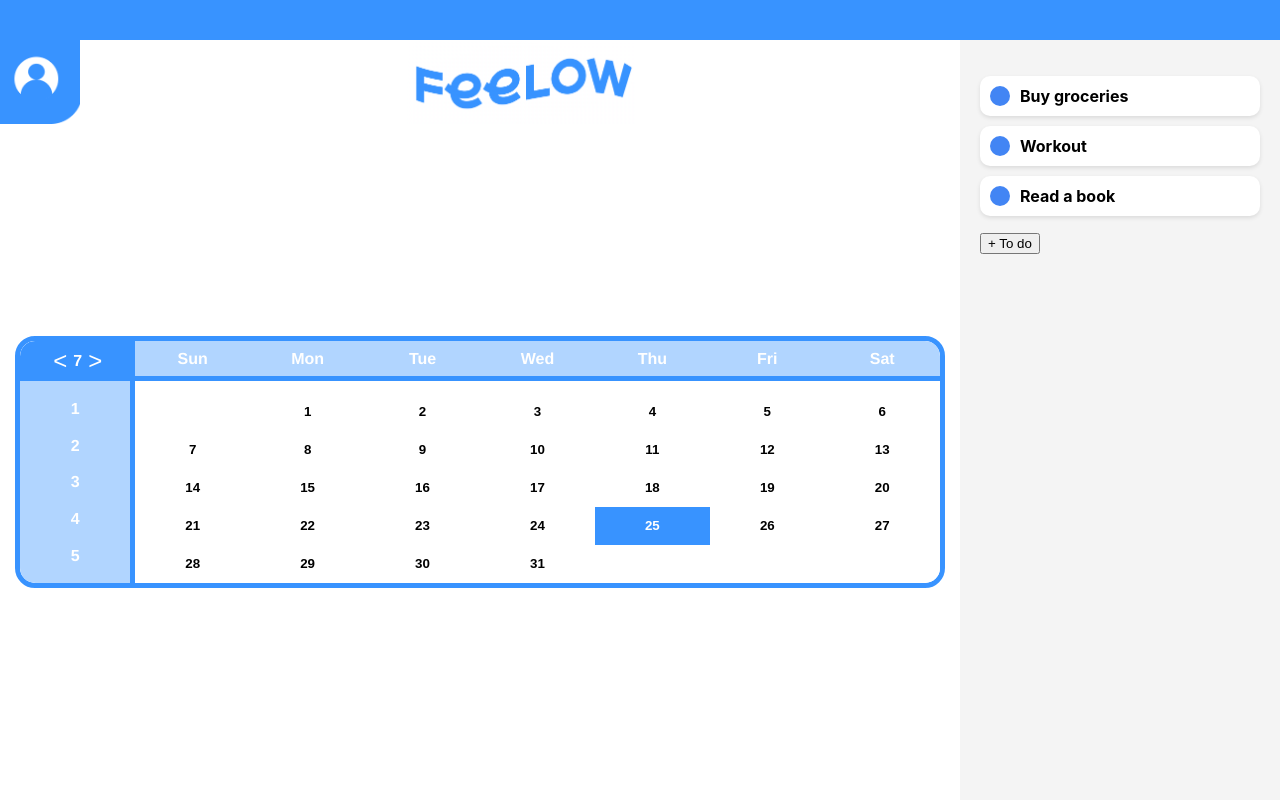
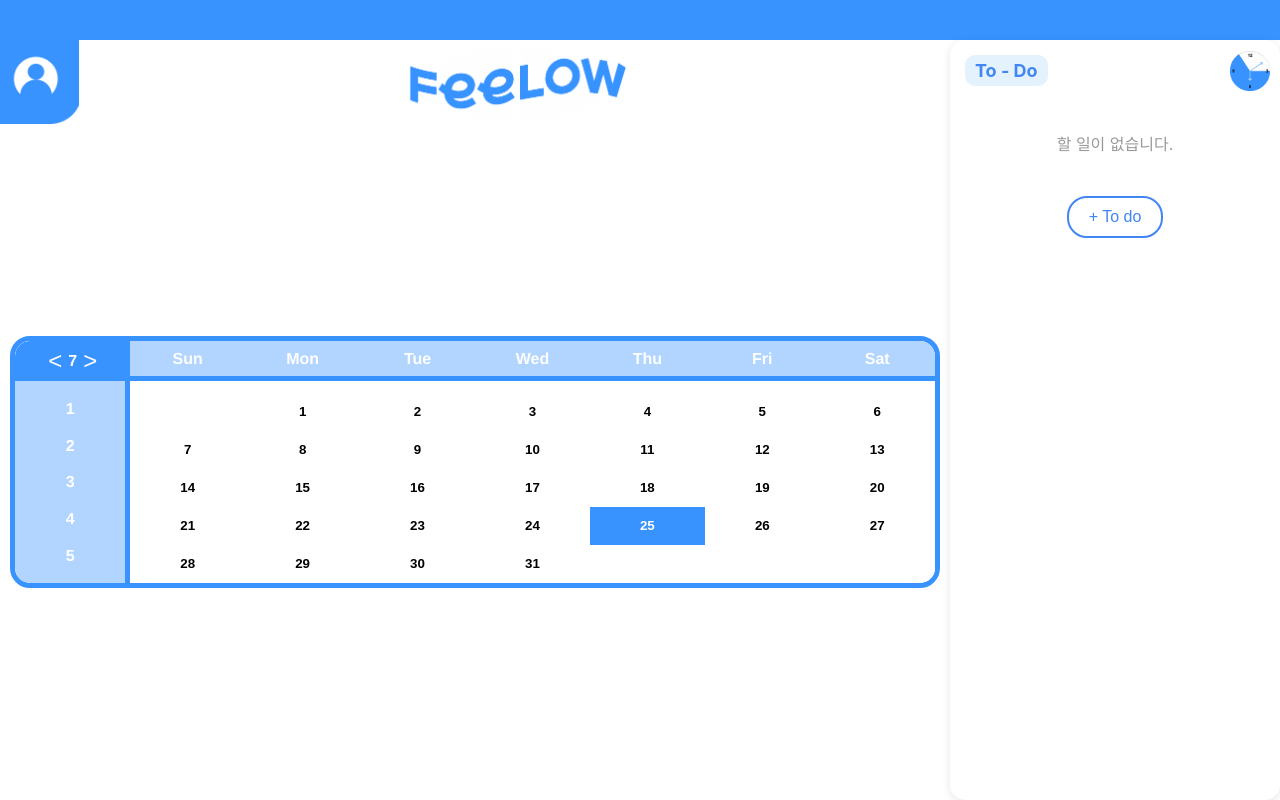
Before and after one commit to Likelion-Feelow/Feelow-Client, a React (Create React App) app: page /main in a window 1280 px wide. Built offline with nearby package versions, Linux system fonts and the light colour scheme; the HTML template or start-up script is replaced by a standard one.

Commit message:
sidebar 스타일링

```diff
--- a/src/App.js
+++ b/src/App.js
@@ -19,6 +19,7 @@ function App() {
     <Router>
         <Routes>
           <Route path="/onboarding" element={<OnBoardingPage />} />
+          <Route path="/" element={<OnBoardingPage />} />
           <Route path="/login" element={<LoginPage />} />
           <Route path="/auth/kakao" element={<KakaoCallback />} />
           <Route path="/test" element={<TestPage />} />
--- a/src/components/Main.jsx
+++ b/src/components/Main.jsx
@@ -53,14 +53,11 @@ const Calendar = styled.div`
 `;
 
 
-const Main = ({ view, setView, setSelectedDate }) => {
+const Main = ({ view, setView, setSelectedDate, onAdd }) => {
   return (
     <Container>
       <ProfileButton />
       <Logo />
-
-
-
 
       <>
         {view === "calendar" && (
@@ -68,9 +65,8 @@ const Main = ({ view, setView, setSelectedDate }) => {
             <CalendarSection setSelectedDate={setSelectedDate} />
         </Calendar>
         )}
-        {view === "add" && <AddTodoForm onCancel={() => setView("calendar")} />}
+        {view === "add" && <AddTodoForm onCancel={() => setView("calendar")} onAdd={onAdd} />}
       </>
-
 
     </Container>
   );
--- a/src/components/Sidebar.jsx
+++ b/src/components/Sidebar.jsx
@@ -1,17 +1,86 @@
 // ./components/Sidebar.js
 
 import React from "react";
+import styled from "styled-components";
 import { SidebarContainer } from "../styles/SidebarStyle";
 import TodoList from "./Todo/TodoList";
 import AddTodoButton from "./Todo/AddTodoButton";
+import Timer from "../images/Timer.png";
 
-const Sidebar = ({onAddTodoClick}) => {
+const Sidebar = ({ selectedDate, onAddTodoClick, tasks }) => {
   return (
     <SidebarContainer>
-      <TodoList />
-      <AddTodoButton onAddTodoClick={onAddTodoClick} />
+      <Header>
+        <Title>To - Do</Title>
+        <IconContainer>
+          <img src={Timer} alt="Timer Icon" />
+        </IconContainer>
+      </Header>
+      <TodoListContainer>
+        <TodoList selectedDate={selectedDate} tasks={tasks} />
+      </TodoListContainer>
+      <AddTodoButtonContainer>
+        <AddTodoButton onAddTodoClick={onAddTodoClick} />
+      </AddTodoButtonContainer>
     </SidebarContainer>
   );
 };
 
 export default Sidebar;
+
+const Header = styled.div`
+  display: flex;
+  justify-content: space-between;
+  align-items: center;
+  margin-bottom: 15px;
+`;
+
+const Title = styled.h2`
+  font-size: 18px;
+  font-weight: bold;
+  color: #4285f4;
+  margin: 0;
+  background-color: #e3f2fd;
+  padding: 5px 10px;
+  border-radius: 10px;
+`;
+
+const IconContainer = styled.div`
+  width: 30px;
+  height: 30px;
+  background-color: #e3f2fd;
+  border-radius: 50%;
+  display: flex;
+  align-items: center;
+  justify-content: center;
+
+  img {
+    width: 40px;  // 원하는 크기로 설정
+    height: 40px; // 원하는 크기로 설정
+  }
+`;
+
+const TodoListContainer = styled.div`
+  margin-top: 15px;
+`;
+
+const AddTodoButtonContainer = styled.div`
+  margin-top: 15px;
+  text-align: center;
+`;
+
+const Button = styled.button`
+  background: none;
+  border: 2px solid #4285f4;
+  border-radius: 20px;
+  color: #4285f4;
+  padding: 10px 20px;
+  font-size: 16px;
+  cursor: pointer;
+  outline: none;
+
+  &:hover {
+    background-color: #4285f4;
+    color: white;
+  }
+`;
--- a/src/components/Todo/AddTodoButton.jsx
+++ b/src/components/Todo/AddTodoButton.jsx
@@ -1,9 +1,28 @@
+import styled from "styled-components";
+
 const AddTodoButton = ({ onAddTodoClick }) => {
   return (
     <div>
-      <button onClick={onAddTodoClick}>+ To do</button>
+      <Button onClick={onAddTodoClick}>+ To do</Button>
     </div>
   );
 };
 
 export default AddTodoButton;
+
+// Styled-components
+const Button = styled.button`
+  background: none;
+  border: 2px solid #4285f4;
+  border-radius: 20px;
+  color: #4285f4;
+  padding: 10px 20px;
+  font-size: 16px;
+  cursor: pointer;
+  outline: none;
+
+  &:hover {
+    background-color: #4285f4;
+    color: white;
+  }
+`;
--- a/src/components/Todo/TodoList.jsx
+++ b/src/components/Todo/TodoList.jsx
@@ -1,179 +1,59 @@
-import React, { useState, useEffect } from "react";
-import axios from "axios";
+import React from "react";
 import styled from "styled-components";
 
-// const TodoList = ({ selectedDate }) => {
-//   const [tasks, setTasks] = useState([]);
-//   const [loading, setLoading] = useState(true);
+const TodoList = ({ selectedDate, tasks }) => {
+  const formattedDate = selectedDate.toISOString().split('T')[0]; // YYYY-MM-DD 형식으로 변환
 
-//   useEffect(() => {
-//     if (!selectedDate) return;
-
-//     const fetchTasks = async () => {
-//       setLoading(true);
-//       const year = selectedDate.getFullYear();
-//       const month = selectedDate.getMonth() + 1; // JavaScript에서 month는 0부터 시작
-//       const day = selectedDate.getDate();
-//       const accessToken = localStorage.getItem("accessToken");
-
-//       if (!accessToken) {
-//         console.error("No access token found");
-//         setLoading(false);
-//         return;
-//       }
-
-//       try {
-//         const response = await axios.get(`/tasks/${year}/${month}/${day}`, {
-//           headers: {
-//             Authorization: `Bearer ${accessToken}`,
-//           },
-//         });
-
-//         setTasks(response.data);
-//       } catch (error) {
-//         console.error("Error fetching tasks:", error);
-//         setTasks([]);
-//       } finally {
-//         setLoading(false);
-//       }
-//     };
-
-//     fetchTasks();
-//   }, [selectedDate]);
-
-//   if (loading) {
-//     return <div>Loading...</div>;
-//   }
-
-//   return (
-//     <div>
-//       <h2>Tasks for {selectedDate.toDateString()}</h2>
-//       <ul>
-//         {tasks.length > 0 ? (
-//           tasks.map((task) => (
-//             <li key={task.id}>
-//               <h3>{task.task_name}</h3>
-//               <p>{task.task_description}</p>
-//               <p>Predicted time: {task.predict_time} minutes</p>
-//               <p>User ID: {task.user_id}</p>
-//               <p>Date: {task.date}</p>
-//             </li>
-//           ))
-//         ) : (
-//           <p>No tasks for this day.</p>
-//         )}
-//       </ul>
-//     </div>
-//   );
-// };
-const TodoList = () => {
-  const [tasks, setTasks] = useState([]);
-  const [loading, setLoading] = useState(true);
-
-  useEffect(() => {
-
-    // 가상의 데이터를 설정합니다.
-    const fetchTasks = async () => {
-      setLoading(true);
-      const fakeData = [
-        {
-          id: 1,
-          task_name: "Buy groceries",
-          task_description: "Buy milk, eggs, and bread",
-          predict_time: 30,
-          user_id: 101,
-          date: "8월1일",
-        },
-        {
-          id: 2,
-          task_name: "Workout",
-          task_description: "1-hour cardio session",
-          predict_time: 60,
-          user_id: 102,
-          date: "8월1일",
-        },
-        {
-          id: 3,
-          task_name: "Read a book",
-          task_description: "Read 50 pages of 'The Great Gatsby'",
-          predict_time: 90,
-          user_id: 103,
-          date: "8월1일",
-        },
-      ];
-
-      // 비동기 함수에서의 delay를 시뮬레이션하기 위해 setTimeout 사용
-      setTimeout(() => {
-        setTasks(fakeData); // fakeData를 setTasks에 전달
-        setLoading(false);
-      }, 1000); // 1초 후에 가상 데이터를 설정
-    };
-
-    fetchTasks();
-  }, []);
-
-  if (loading) {
-    return <div>Loading...</div>;
-  }
+  const filteredTasks = tasks.filter(task => task.date === formattedDate);
 
   return (
-    <div>
-      <TaskList>
-        {tasks.length > 0 ? (
-          tasks.map((task) => (
-            <TaskItem key={task.id}>
-              <TaskIcon />
-              <TaskDetails>
-                <h3>{task.task_name}</h3>
-              </TaskDetails>
-            </TaskItem>
-          ))
-        ) : (
-          <p>No tasks for this day.</p>
-        )}
-      </TaskList>
-    </div>
+    <ListContainer>
+      {filteredTasks.length > 0 ? (
+        filteredTasks.map(task => (
+          <TaskItem key={task.task_id}>
+            <TaskName>{task.task_name}</TaskName>
+            {/* <TaskDescription>{task.task_description}</TaskDescription>
+            <TaskTime>예상 시간: {task.predict_time}분</TaskTime> */}
+          </TaskItem>
+        ))
+      ) : (
+        <NoTaskMessage>할 일이 없습니다.</NoTaskMessage>
+      )}
+    </ListContainer>
   );
 };
 
 export default TodoList;
 
-// Styled-components
-const TaskList = styled.ul`
-  list-style-type: none;
-  padding: 0;
+const ListContainer = styled.div`
+  padding: 10px;
 `;
 
-const TaskItem = styled.li`
-  display: flex;
-  align-items: center;
+const TaskItem = styled.div`
   padding: 10px;
   margin-bottom: 10px;
-  background-color: #fff;
-  border-radius: 10px;
-  box-shadow: 0 2px 4px rgba(0, 0, 0, 0.1);
+  border: 1px solid #ddd;
+  border-radius: 5px;
+  background-color: #f9f9f9;
 `;
 
-const TaskIcon = styled.div`
-  width: 20px;
-  height: 20px;
-  margin-right: 10px;
-  background-color: #4285f4; /* 원형 아이콘의 색상 */
-  border-radius: 50%;
+const TaskName = styled.h3`
+  margin: 0;
+  color: #333;
 `;
 
-const TaskDetails = styled.div`
-  flex-grow: 1;
+const TaskDescription = styled.p`
+  margin: 5px 0;
+  color: #666;
+`;
 
-  h3 {
-    margin: 0;
-    font-size: 16px;
-    color: #000;
-  }
+const TaskTime = styled.p`
+  margin: 0;
+  color: #999;
+`;
 
-  p {
-    margin: 5px 0 0;
-    font-size: 14px;
-    color: #666;
-  }
+const NoTaskMessage = styled.p`
+  color: #999;
+  text-align: center;
+  margin-top: 20px;
 `;
--- a/src/pages/MainPage.js
+++ b/src/pages/MainPage.js
@@ -17,8 +17,8 @@ function MainPage() {
   return (
     <Container>
       <Header />
-      <Main view={view} setView={setView} setSelectedDate={setSelectedDate} />
-      <Sidebar onAddTodoClick={() => setView('add')} onAdd={addTask} selectedDate={selectedDate} />
+      <Main view={view} setView={setView} setSelectedDate={setSelectedDate} onAdd={addTask} />
+      <Sidebar onAddTodoClick={() => setView('add')} tasks={tasks} selectedDate={selectedDate} />
     </Container>
   )
 }
--- a/src/styles/SidebarStyle.js
+++ b/src/styles/SidebarStyle.js
@@ -2,8 +2,10 @@
 
 import styled from "styled-components";
 
-export const SidebarContainer = styled.aside`
-    grid-area: sidebar;
-    background: #f4f4f4;
-    padding: 20px;
+export const SidebarContainer = styled.div`
+  width: 300px;
+  padding: 15px;
+  background-color: #fff;
+  border-radius: 15px;
+  box-shadow: 0 2px 8px rgba(0, 0, 0, 0.1);
 `;
```
